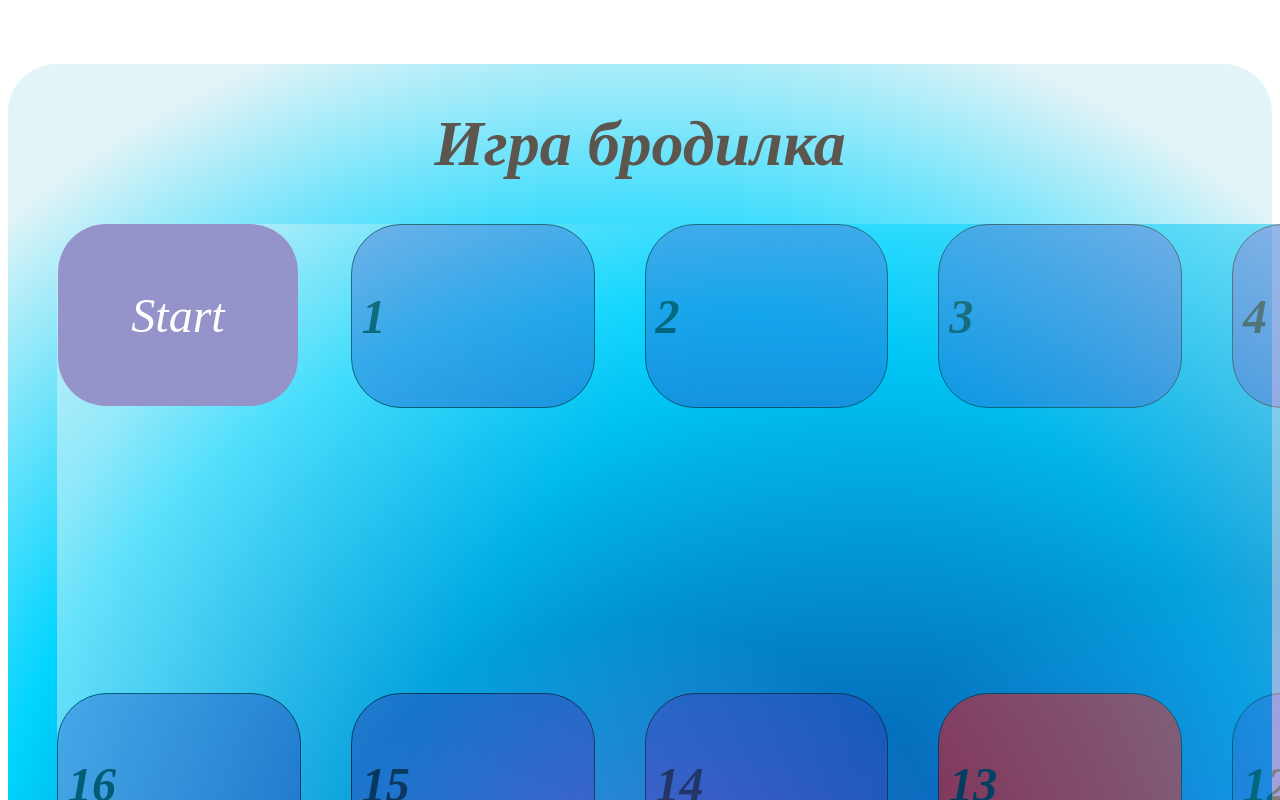
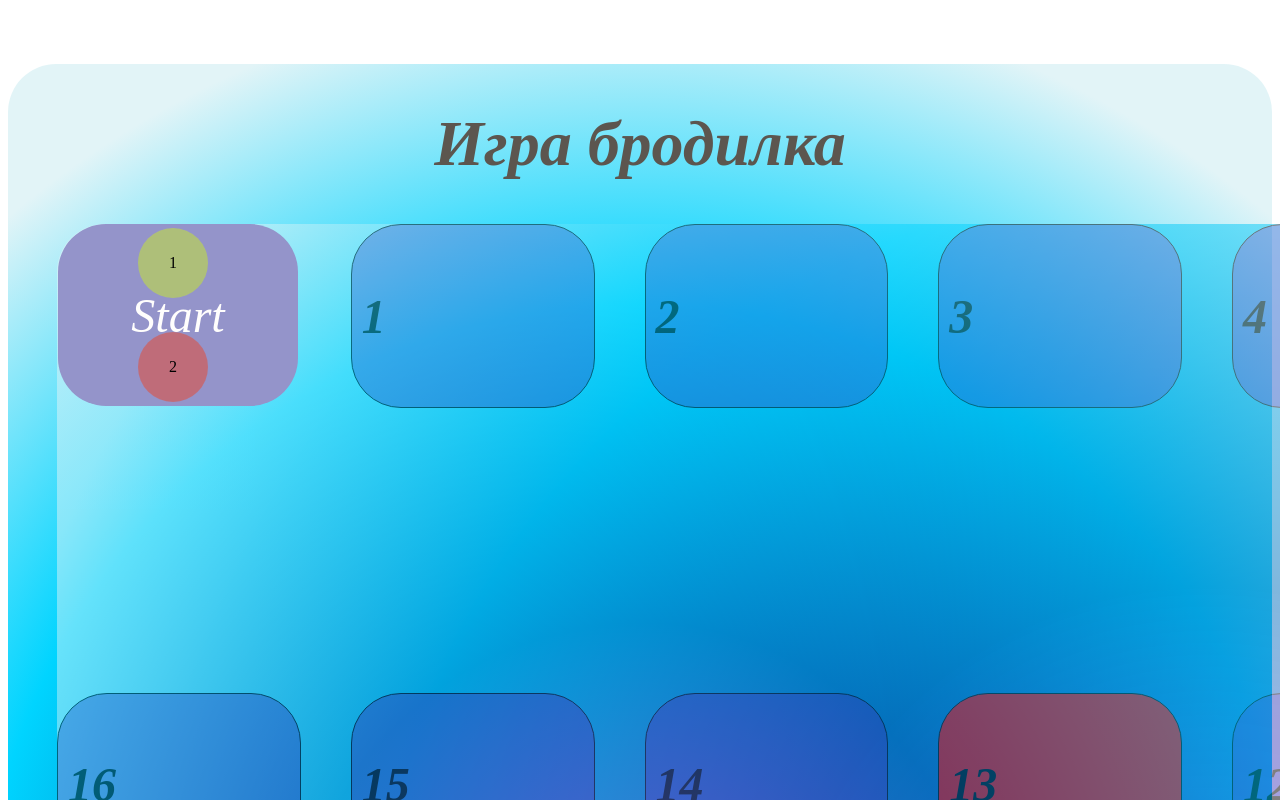
Before and after one commit to dianaveselkina/wander-game-one, a Vue app: page / in a window 1280 px wide. Shown: the top 800 px of the page. Built offline with nearby package versions, Linux system fonts and the light colour scheme.

Commit message:
add player

```diff
--- a/src/App.vue
+++ b/src/App.vue
@@ -2,11 +2,14 @@
   <div class="board">
     <h1>Игра бродилка</h1>
     <StartDiv></StartDiv>
+    <PlayerDiv>1</PlayerDiv>
+    <PlayerDiv class="player2">2</PlayerDiv>
     <FinishDiv></FinishDiv>
     <BoardDiv></BoardDiv>
   </div>
 </template>
 <script>
+import PlayerDiv from './components/PlayerDiv.vue';
 import BoardDiv from './components/BoardDiv.vue';
 import StartDiv from './components/StartDiv.vue';
 import FinishDiv from './components/FinishDiv.vue';
@@ -15,6 +18,7 @@ export default {
     BoardDiv,
     StartDiv,
     FinishDiv,
+    PlayerDiv,
   },
   data() {
     return {};
@@ -22,7 +26,7 @@ export default {
   methods: {},
 };
 </script>
-<style>
+<style scoped>
 h1 {
   font-size: 4rem;
   font-style: italic;
@@ -46,4 +50,9 @@ h1 {
   justify-content: flex-start;
   align-items: center;
 }
+.player2 {
+  background-color: rgba(236, 71, 42, 0.5);
+  top: 268px;
+  left: 130px;
+}
 </style>
--- /dev/null
+++ b/src/components/PlayerDiv.vue
@@ -0,0 +1,29 @@
+<template>
+  <div class="player">
+    <slot></slot>
+  </div>
+</template>
+<script>
+export default {
+  data() {
+    return {};
+  },
+  methods: {},
+};
+</script>
+<style scoped>
+.player {
+  z-index: 6;
+  width: 70px;
+  height: 70px;
+  position: absolute;
+  top: 164px;
+  left: 130px;
+  background-color: rgba(201, 236, 42, 0.5);
+  border-radius: 50%;
+  display: flex;
+  flex-direction: column;
+  justify-content: center;
+  align-items: center;
+}
+</style>
```
